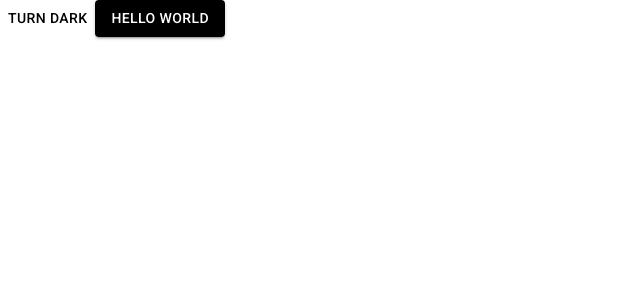
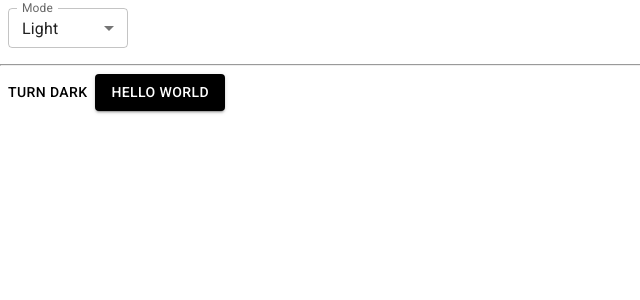
Before and after one commit to phanvanthuan06052004/trello-wed, a React (Vite) app in the folder trello-wed/: page / in a window 1280 px wide. Shown: the top 300 px of the page, without its empty margins (0-640 px from the left). Built offline with nearby package versions, Linux system fonts and the light colour scheme.

Commit message:
lightDark mode v2

```diff
--- a/trello-wed/src/App.jsx
+++ b/trello-wed/src/App.jsx
@@ -1,8 +1,39 @@
 
 import Button from '@mui/material/Button'
-import {
-  useColorScheme
-} from '@mui/material/styles'
+import { useColorScheme } from '@mui/material/styles'
+
+import InputLabel from '@mui/material/InputLabel'
+import MenuItem from '@mui/material/MenuItem'
+import FormControl from '@mui/material/FormControl'
+import Select from '@mui/material/Select'
+
+
+function ThemeMode() {
+  const { mode, setMode } = useColorScheme()
+
+  const handleChange = (event) => {
+    // setAge(event.target.value)
+    const modeSelected = event.target.value
+    setMode(modeSelected)
+  }
+
+  return (
+    <FormControl sx={{ m: 1, minWidth: 120 }} size="small">
+      <InputLabel id="select-mode-label">Mode</InputLabel>
+      <Select
+        labelId="select-mode-label"
+        id="select-mode"
+        value={mode}
+        label="mode"
+        onChange={handleChange}
+      >
+        <MenuItem value="light">Light</MenuItem>
+        <MenuItem value="dark">Dark</MenuItem>
+        <MenuItem value="system">System</MenuItem>
+      </Select>
+    </FormControl>
+  )
+}
 
 function ModeToggle() {
   const { mode, setMode } = useColorScheme()
@@ -21,6 +52,8 @@
 
   return (
     <>
+      <ThemeMode />
+      <hr />
       <ModeToggle />
       <Button variant="contained">Hello world</Button>
     </>
```
